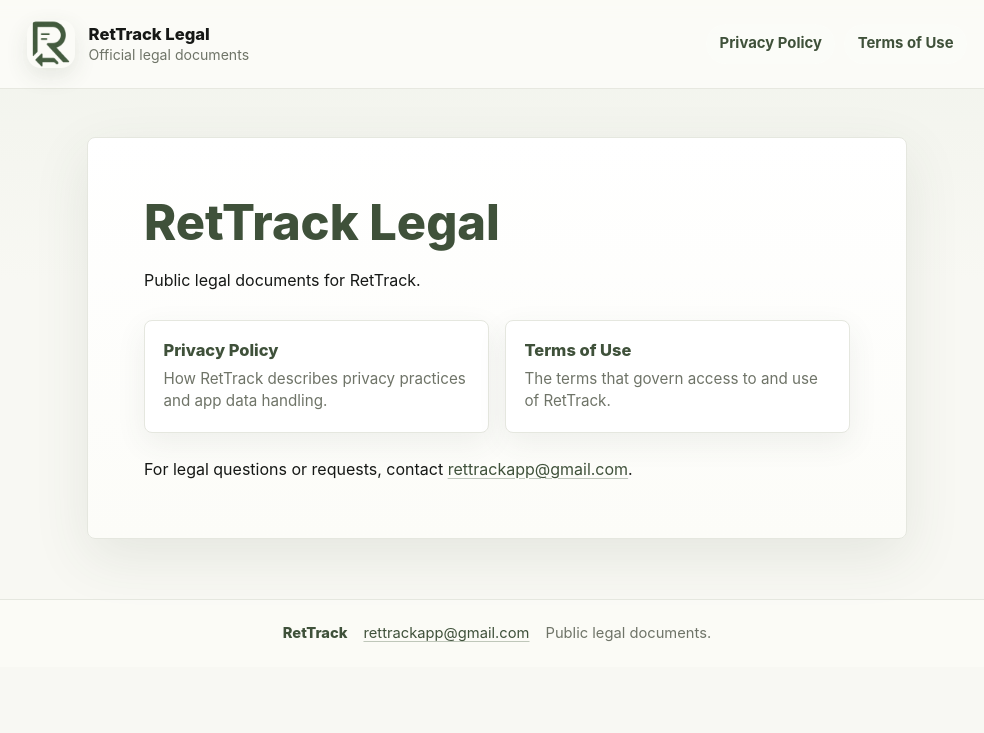
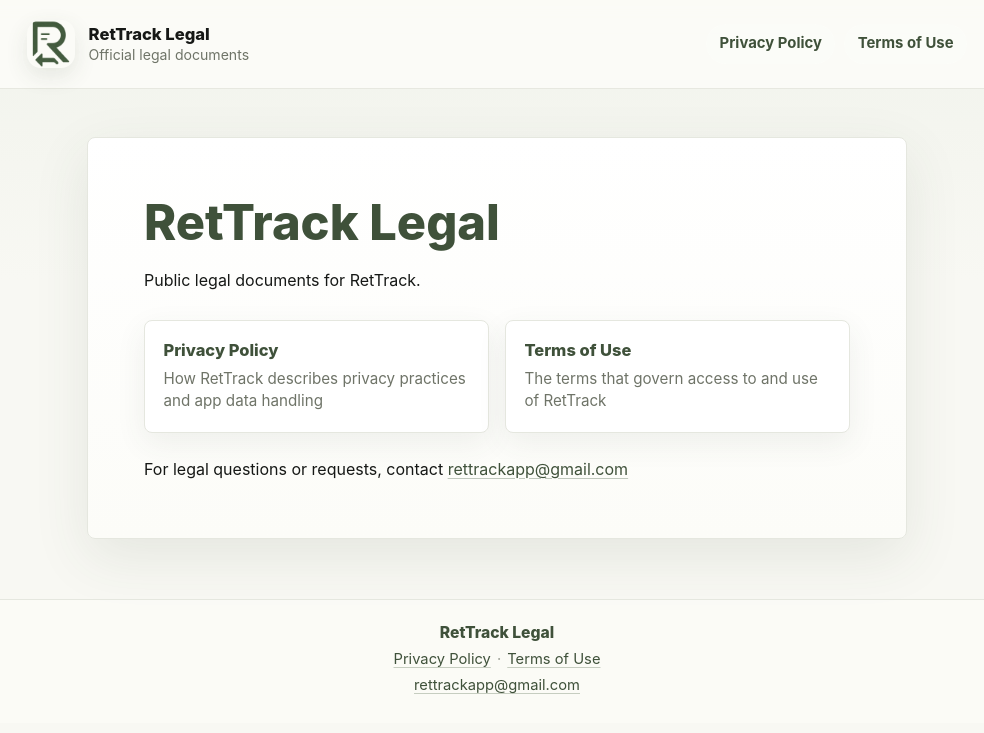
Before and after one commit to Gnonik1/rettrack-legal, a Jekyll site: the page built from docs/index.md, in a window 1280 px wide. Shown: the top 733 px of the page, without its empty margins (143-1127 px from the left). Built offline with Jekyll 4.4.1, drawn with Linux system fonts in a browser that asks for light colours.

Commit message:
Refine RetTrack legal site mobile and footer polish

```diff
--- a/docs/_layouts/default.html
+++ b/docs/_layouts/default.html
@@ -57,9 +57,13 @@
 
     <footer class="site-footer">
       <div class="site-shell footer-shell">
-        <span class="footer-brand">RetTrack</span>
-        <a href="mailto:rettrackapp@gmail.com">rettrackapp@gmail.com</a>
-        <span>Public legal documents.</span>
+        <div class="footer-title">RetTrack Legal</div>
+        <nav class="footer-nav" aria-label="Footer legal documents">
+          <a href="{{ '/privacy-policy/' | relative_url }}">Privacy Policy</a>
+          <span aria-hidden="true">·</span>
+          <a href="{{ '/terms-of-use/' | relative_url }}">Terms of Use</a>
+        </nav>
+        <a class="footer-email" href="mailto:rettrackapp@gmail.com">rettrackapp@gmail.com</a>
       </div>
     </footer>
   </body>
--- a/docs/assets/css/style.scss
+++ b/docs/assets/css/style.scss
@@ -340,23 +340,43 @@ hr {
 }
 
 .footer-shell {
-  display: flex;
+  display: grid;
+  justify-items: center;
+  gap: 0.42rem;
+  padding: 1.45rem 0 1.7rem;
+  color: var(--muted);
+  font-size: 0.92rem;
+  text-align: center;
+}
+
+.footer-title {
+  color: var(--green-dark);
+  font-size: 0.98rem;
+  font-weight: 760;
+  line-height: 1.25;
+}
+
+.footer-nav {
+  display: inline-flex;
   flex-wrap: wrap;
   align-items: center;
   justify-content: center;
-  gap: 0.55rem 1rem;
-  padding: 1.35rem 0;
-  color: var(--muted);
-  font-size: 0.92rem;
+  gap: 0.38rem;
+  line-height: 1.35;
 }
 
-.footer-brand {
+.footer-nav a,
+.footer-email {
   color: var(--green-dark);
-  font-weight: 760;
+  text-decoration-color: rgba(85, 107, 79, 0.32);
 }
 
-.footer-shell a {
-  color: var(--green-dark);
+.footer-nav span {
+  color: rgba(111, 116, 104, 0.72);
+}
+
+.footer-email {
+  line-height: 1.35;
 }
 
 @media (max-width: 680px) {
@@ -365,16 +385,28 @@ hr {
   }
 
   .header-shell {
-    align-items: flex-start;
+    align-items: center;
     min-height: 0;
-    padding: 0.9rem 0;
+    padding: 0.95rem 0 1rem;
     flex-direction: column;
-    gap: 0.85rem;
+    gap: 0.78rem;
+    text-align: center;
+  }
+
+  .brand {
+    width: 100%;
+    flex-direction: column;
+    justify-content: center;
+    gap: 0.5rem;
+  }
+
+  .brand-copy {
+    justify-items: center;
   }
 
   .brand-logo {
-    width: 42px;
-    height: 42px;
+    width: 44px;
+    height: 44px;
     border-radius: 12px;
   }
 
@@ -388,7 +420,7 @@ hr {
 
   .site-nav {
     width: 100%;
-    justify-content: flex-start;
+    justify-content: center;
     gap: 0.45rem;
   }
 
@@ -419,7 +451,8 @@ hr {
 
   h1 {
     max-width: none;
-    font-size: 2rem;
+    font-size: 1.9rem;
+    line-height: 1.12;
   }
 
   h2 {
@@ -439,12 +472,12 @@ hr {
   }
 
   .brand {
-    gap: 0.68rem;
+    gap: 0.45rem;
   }
 
   .brand-logo {
-    width: 38px;
-    height: 38px;
+    width: 40px;
+    height: 40px;
   }
 
   .content-card {
@@ -452,7 +485,7 @@ hr {
   }
 
   .site-nav a {
-    flex: 1 1 auto;
+    flex: 1 1 132px;
     justify-content: center;
   }
 }
--- a/docs/index.md
+++ b/docs/index.md
@@ -10,13 +10,13 @@ Public legal documents for RetTrack.
 <div class="legal-hub" aria-label="Legal documents">
   <a class="legal-card" href="{{ '/privacy-policy/' | relative_url }}">
     <span class="legal-card-title">Privacy Policy</span>
-    <span class="legal-card-text">How RetTrack describes privacy practices and app data handling.</span>
+    <span class="legal-card-text">How RetTrack describes privacy practices and app data handling</span>
   </a>
 
   <a class="legal-card" href="{{ '/terms-of-use/' | relative_url }}">
     <span class="legal-card-title">Terms of Use</span>
-    <span class="legal-card-text">The terms that govern access to and use of RetTrack.</span>
+    <span class="legal-card-text">The terms that govern access to and use of RetTrack</span>
   </a>
 </div>
 
-For legal questions or requests, contact [rettrackapp@gmail.com](mailto:rettrackapp@gmail.com).
+For legal questions or requests, contact [rettrackapp@gmail.com](mailto:rettrackapp@gmail.com)
```
